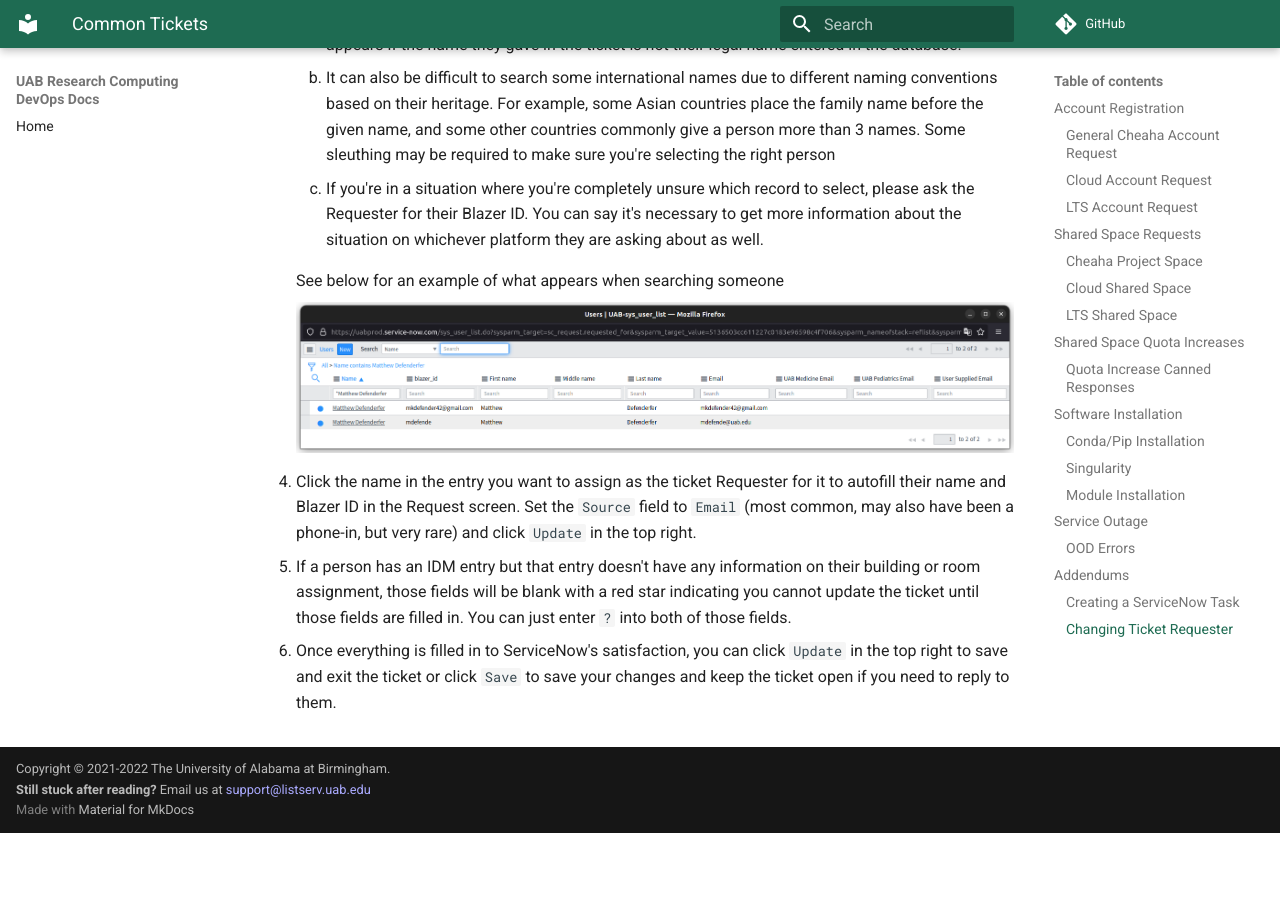
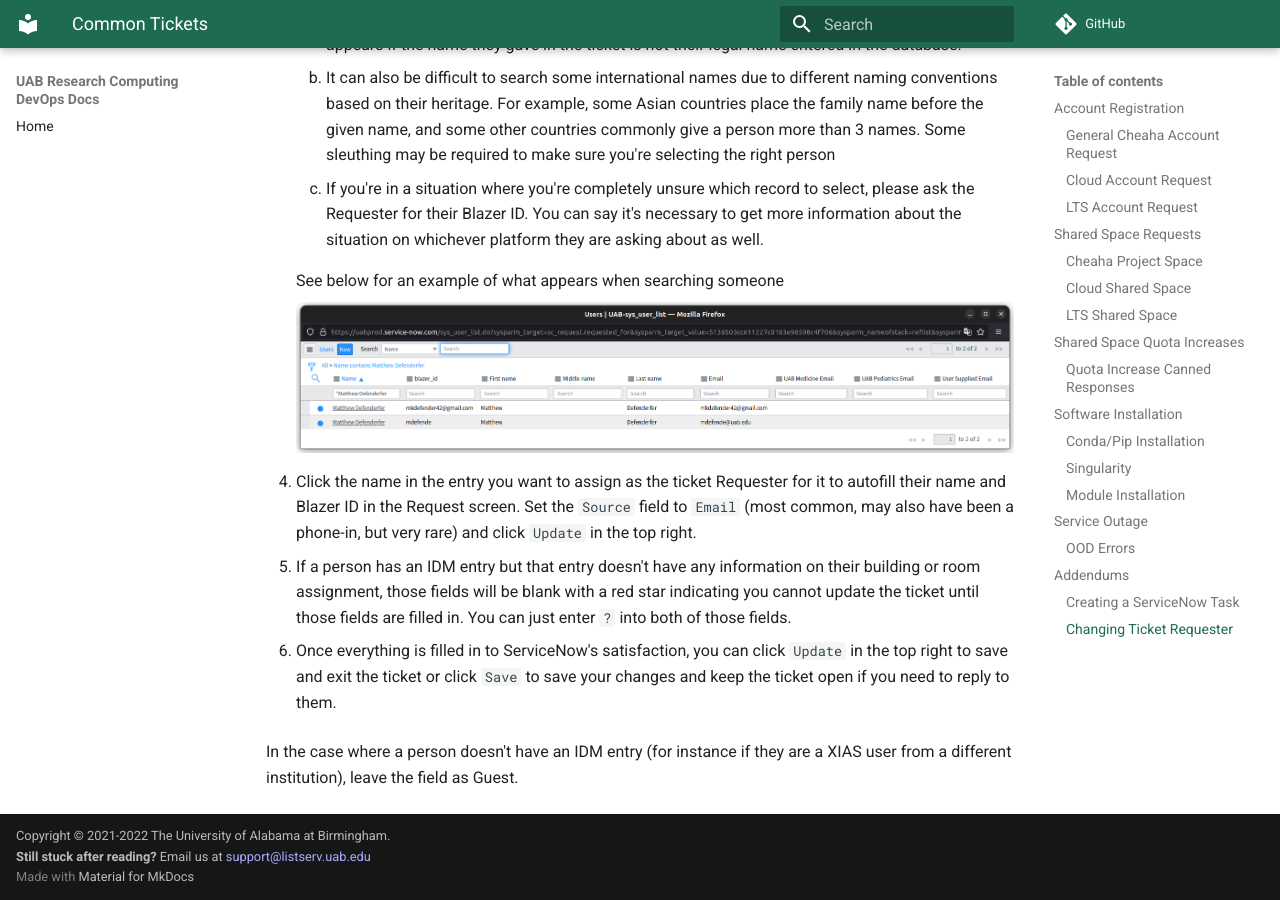
Before and after one commit to uabrc/devops-docs, an MkDocs documentation site: the page built from docs/tickets.md, in a window 1280 px wide and 900 px high, scrolled down 13367 px. Built offline with MkDocs 1.6.1 and Material for MkDocs 9.7.7, drawn with Linux system fonts in a browser that asks for light colours; comment, search, counter and statistics services are not loaded; before the commit the page ends 14200 px from its top, so only the background shows below that.

Commit message:
add XIAS exception

```diff
--- a/docs/tickets.md
+++ b/docs/tickets.md
@@ -366,3 +366,5 @@ We like to have a record of who is submitting tickets over time which is usually
 5. If a person has an IDM entry but that entry doesn't have any information on their building or room assignment, those fields will be blank with a red star indicating you cannot update the ticket until those fields are filled in. You can just enter `?` into both of those fields.
 
 6. Once everything is filled in to ServiceNow's satisfaction, you can click `Update` in the top right to save and exit the ticket or click `Save` to save your changes and keep the ticket open if you need to reply to them.
+
+In the case where a person doesn't have an IDM entry (for instance if they are a XIAS user from a different institution), leave the field as Guest.
```
